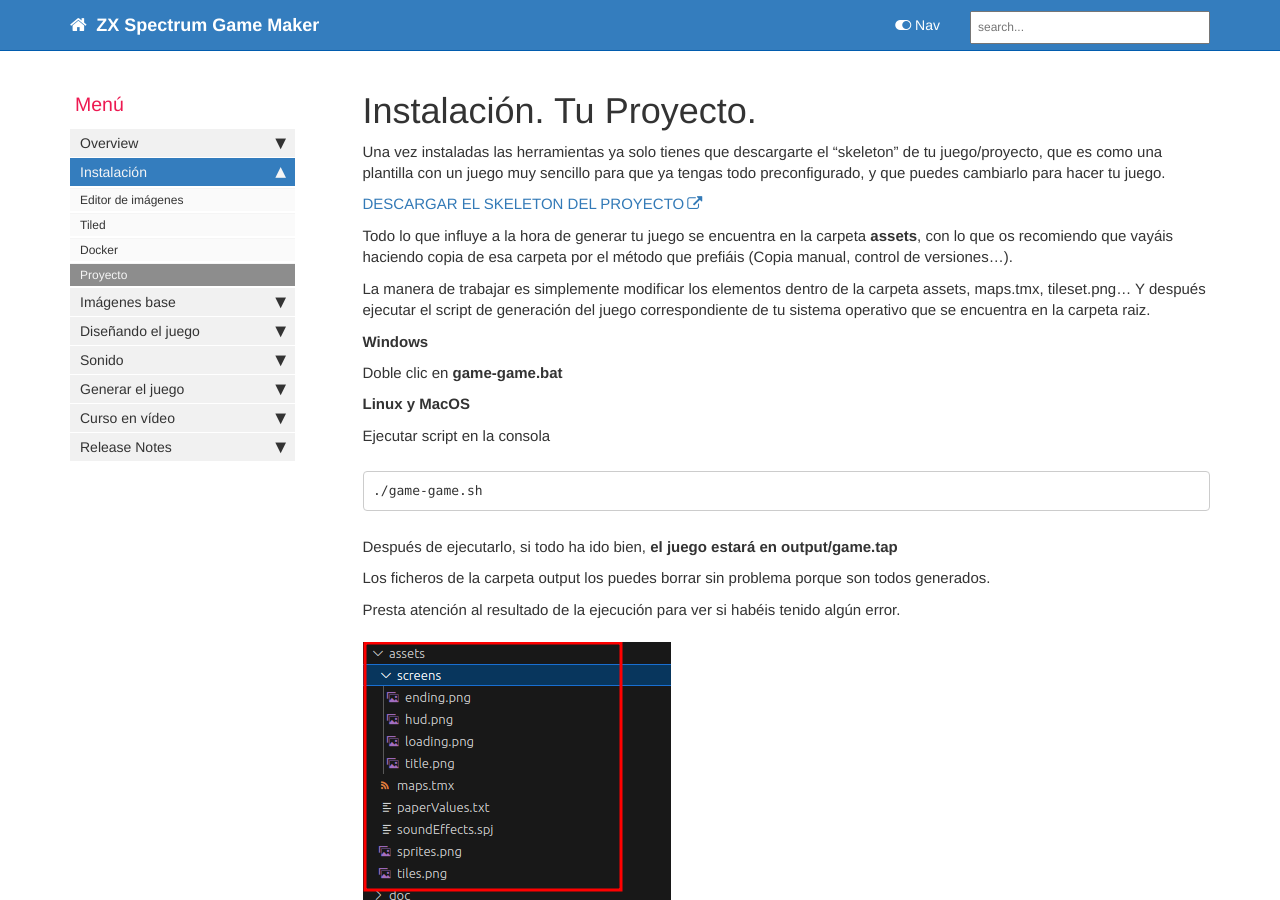
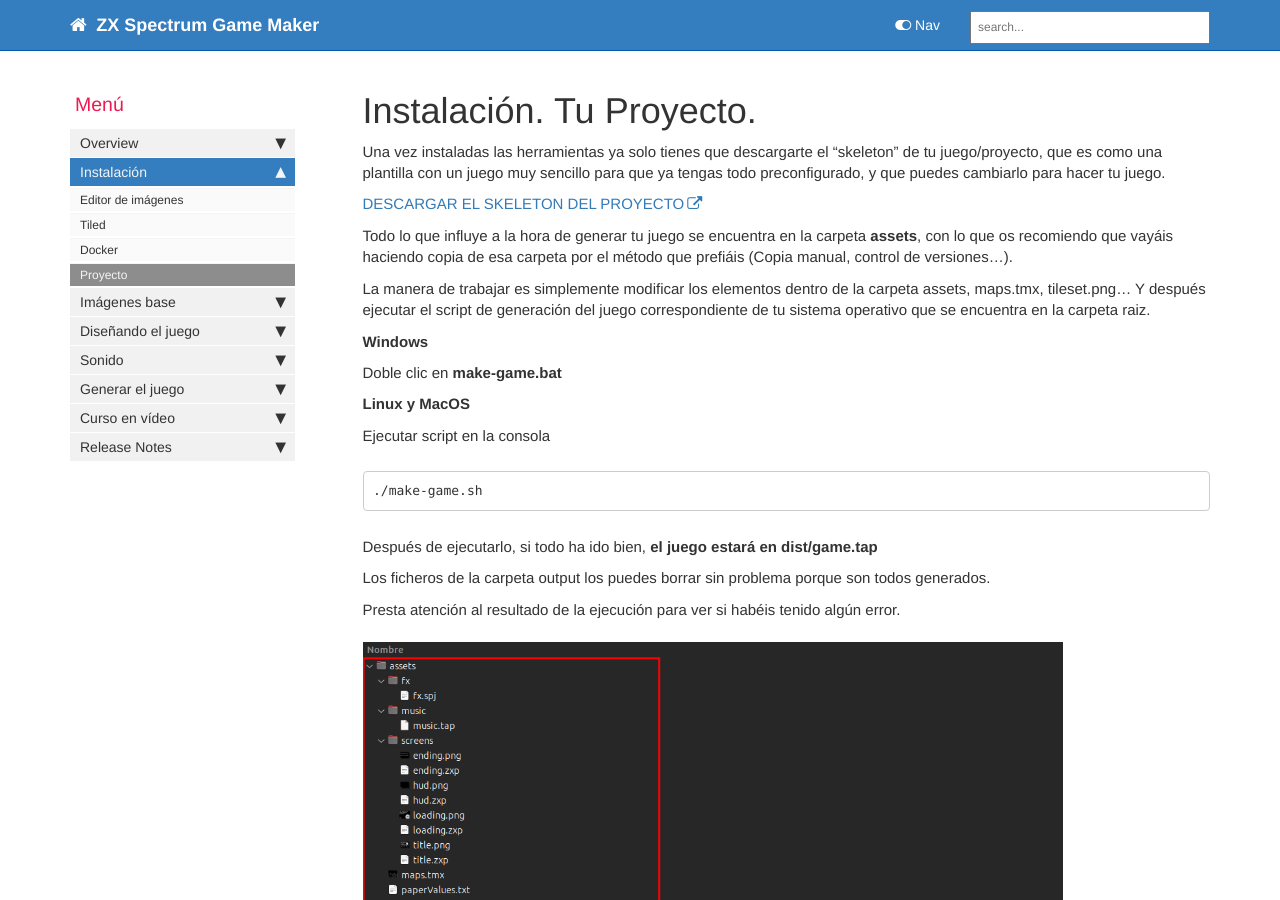
Before and after one commit to rtorralba/zx-game-maker-www, a Jekyll site: the page built from pages/mydoc/mydoc_install_skeleton_project.md, in a window 1280 px wide and 900 px high. Built offline with Jekyll 4.4.1, drawn with Linux system fonts in a browser that asks for light colours; comment, search, counter and statistics services are not loaded.

Commit message:
Improve documentation

````diff
--- a/pages/mydoc/mydoc_install_skeleton_project.md
+++ b/pages/mydoc/mydoc_install_skeleton_project.md
@@ -18,17 +18,17 @@
 
 **Windows**
 
-Doble clic en **game-game.bat**
+Doble clic en **make-game.bat**
 
 **Linux y MacOS**
 
 Ejecutar script en la consola
 
 ```bash
-./game-game.sh
+./make-game.sh
 ```
 
-Después de ejecutarlo, si todo ha ido bien, **el juego estará en output/game.tap**
+Después de ejecutarlo, si todo ha ido bien, **el juego estará en dist/game.tap**
 
 Los ficheros de la carpeta output los puedes borrar sin problema porque son todos generados.
 
````
Also changed, not shown: images/project_tree.png.
